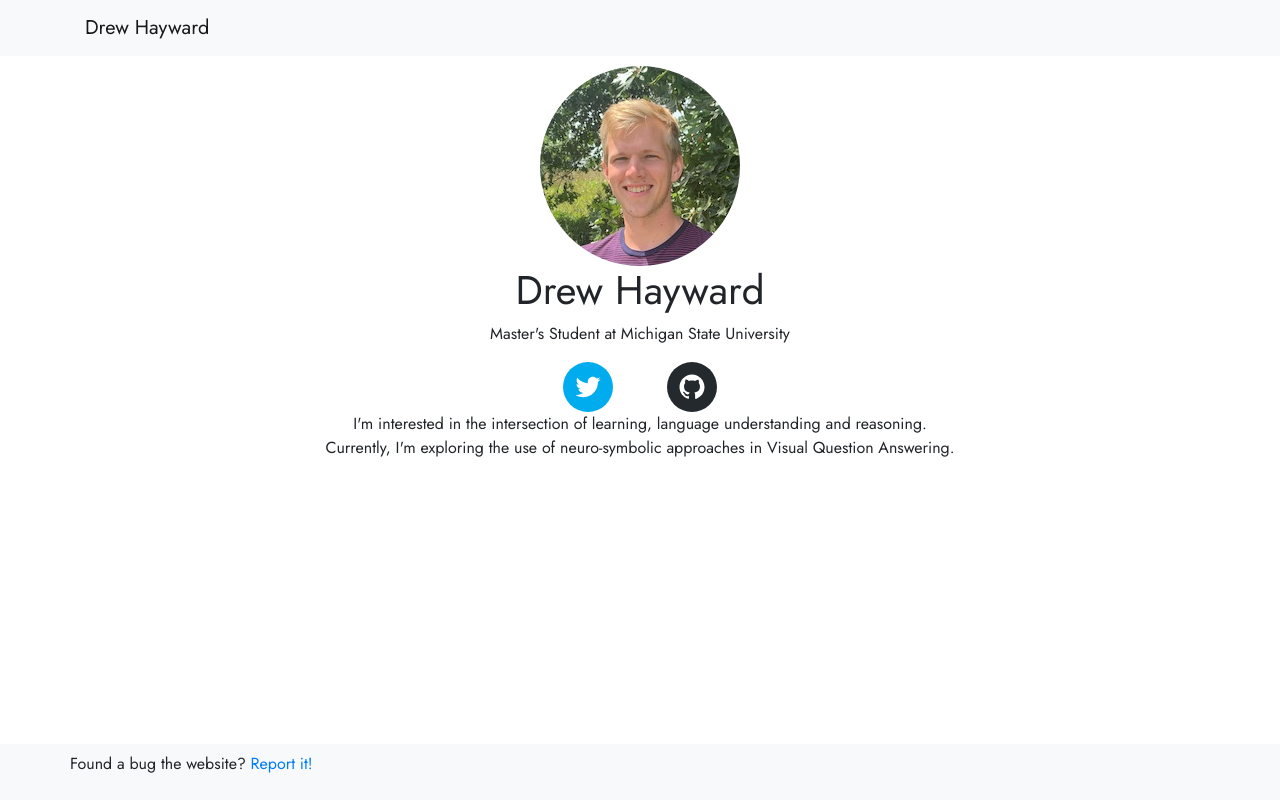
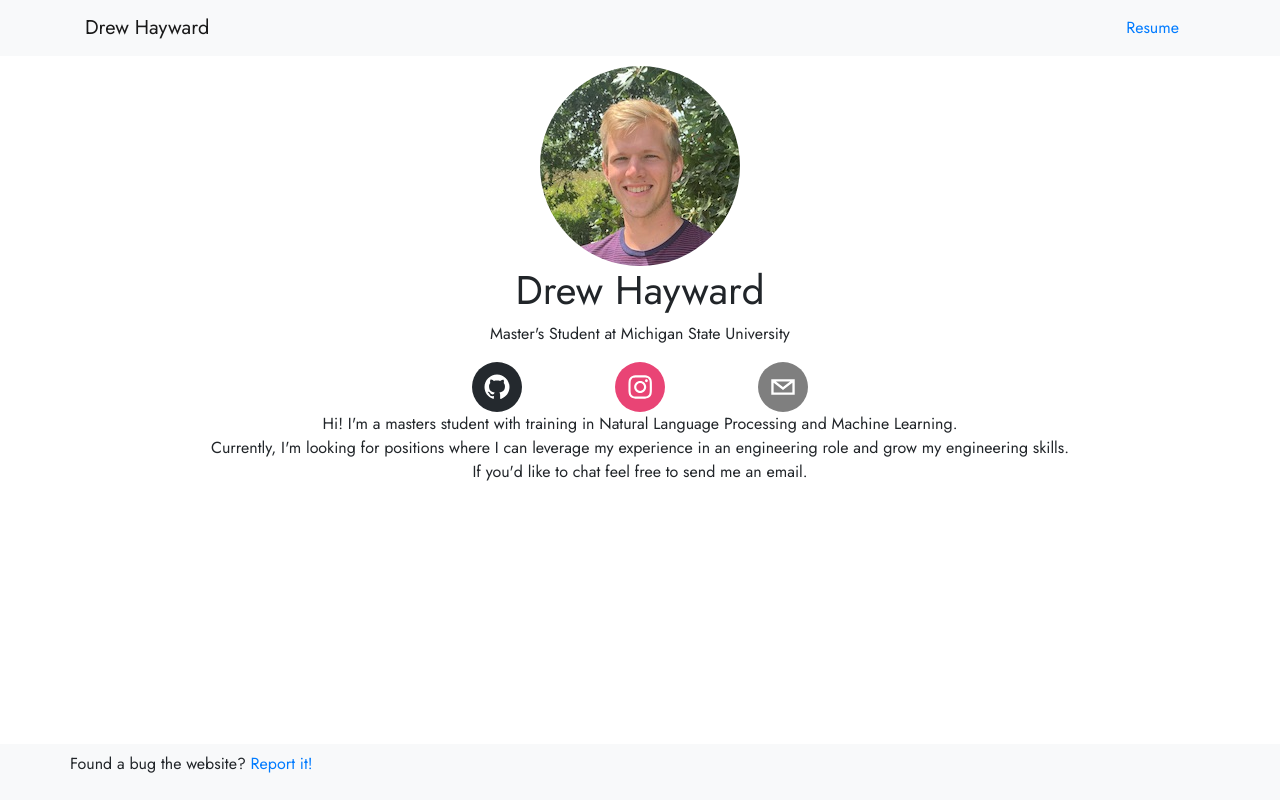
Before and after one commit to drewhayward/drewhayward.github.io, a React (Create React App) app: page /#/ in a window 1280 px wide. Built offline with nearby package versions, Linux system fonts and the light colour scheme; a web font is replaced by a local one.

Commit message:
add resume and update desc

```diff
--- a/src/components/Navbar.js
+++ b/src/components/Navbar.js
@@ -10,6 +10,7 @@ const navbar = () =>
         <Container fluid='sm'>
             <Navbar.Brand  as={Link} to="/">Drew Hayward</Navbar.Brand>
             <Navbar.Toggle aria-controls="basic-navbar-nav" />
+            <Nav.Link href="/drew_hayward_resume.pdf">Resume</Nav.Link>
             {/* <Navbar.Collapse id="basic-navbar-nav">
                 <Nav className="ml-auto">
                 <Nav.Link as={Link} to="/">About</Nav.Link>
--- a/src/components/SocialLinks.js
+++ b/src/components/SocialLinks.js
@@ -6,10 +6,13 @@ const SocialLinks = () => (
     <Container >
         <Row style={{justifyContent:'center'}}>
             <Col xs="2">
-                <SocialIcon network="twitter" target="_blank" url="https://twitter.com/thedrewhayward"/>
+                <SocialIcon network="github" target="_blank" url="https://github.com/drewhayward"/>
             </Col>
             <Col xs="2">
-                <SocialIcon network="github" target="_blank" url="https://github.com/drewhayward"/>
+                <SocialIcon network="instagram" target="_blank" url="https://instagram.com/drewhayward"/>
+            </Col>
+            <Col xs="2">
+                <SocialIcon network="email" target="_blank" url="mailto:d.andrew.hayward@gmail.com"/>
             </Col>
         </Row>
     </Container>
--- a/src/pages/Home.js
+++ b/src/pages/Home.js
@@ -15,8 +15,10 @@ const Home = () => (
                 <h1>Drew Hayward</h1>
                 <p>Master's Student at Michigan State University</p>
                 <SocialLinks />
-                <p>I'm interested in the intersection of learning, language understanding and reasoning. <br />
-                        Currently, I'm exploring the use of neuro-symbolic approaches in Visual Question Answering.</p>
+                <p>Hi! I'm a masters student with training in Natural Language Processing and Machine Learning.<br />
+                Currently, I'm looking for positions where I can leverage my experience in an engineering role and grow my engineering skills.<br />
+                If you'd like to chat feel free to send me an email.
+                </p>
             </Col>
         </Row>
     </Container>
```
Also changed, not shown: package.json (+6 -6 lines), 2 other files (tests, documents, lock files or other folders).
